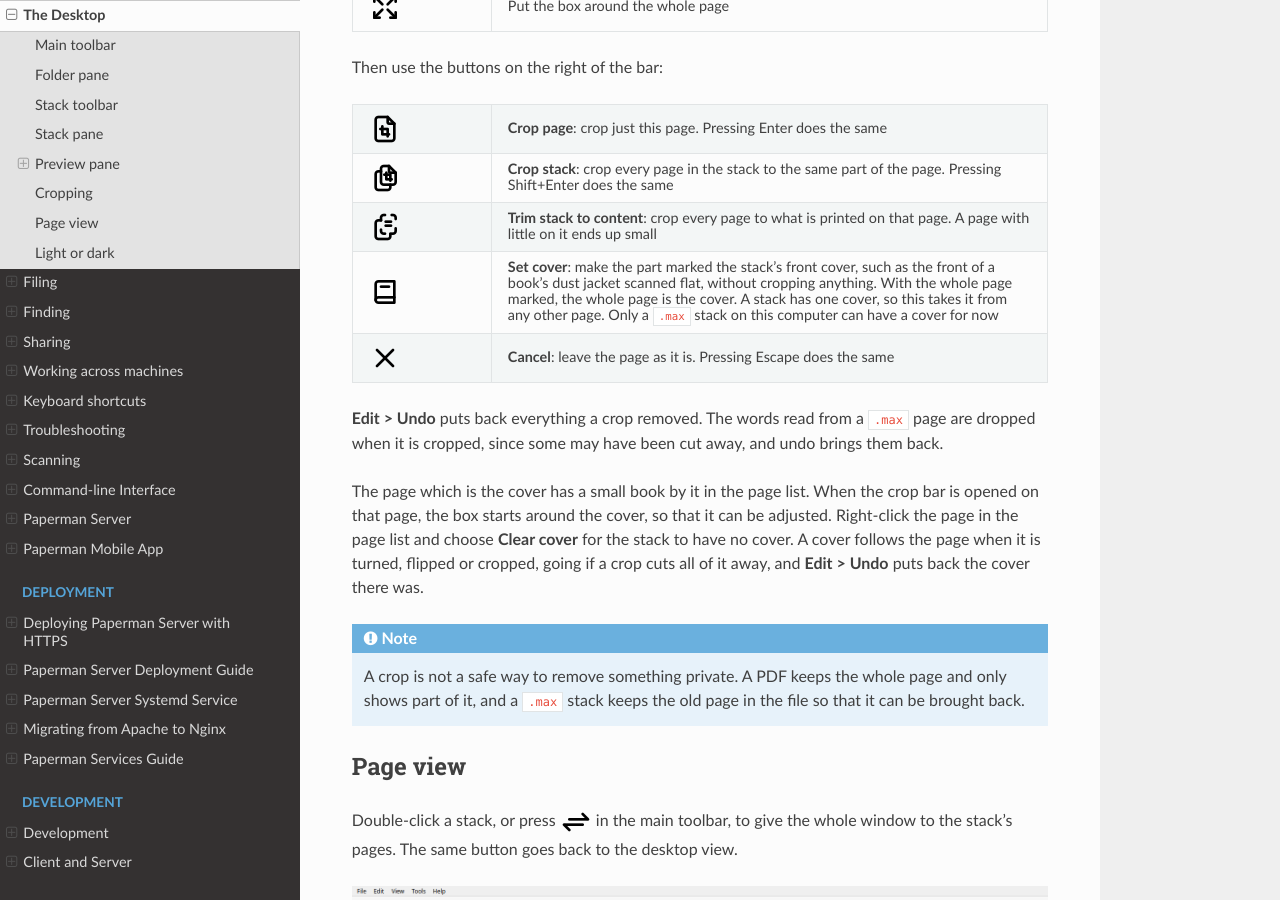
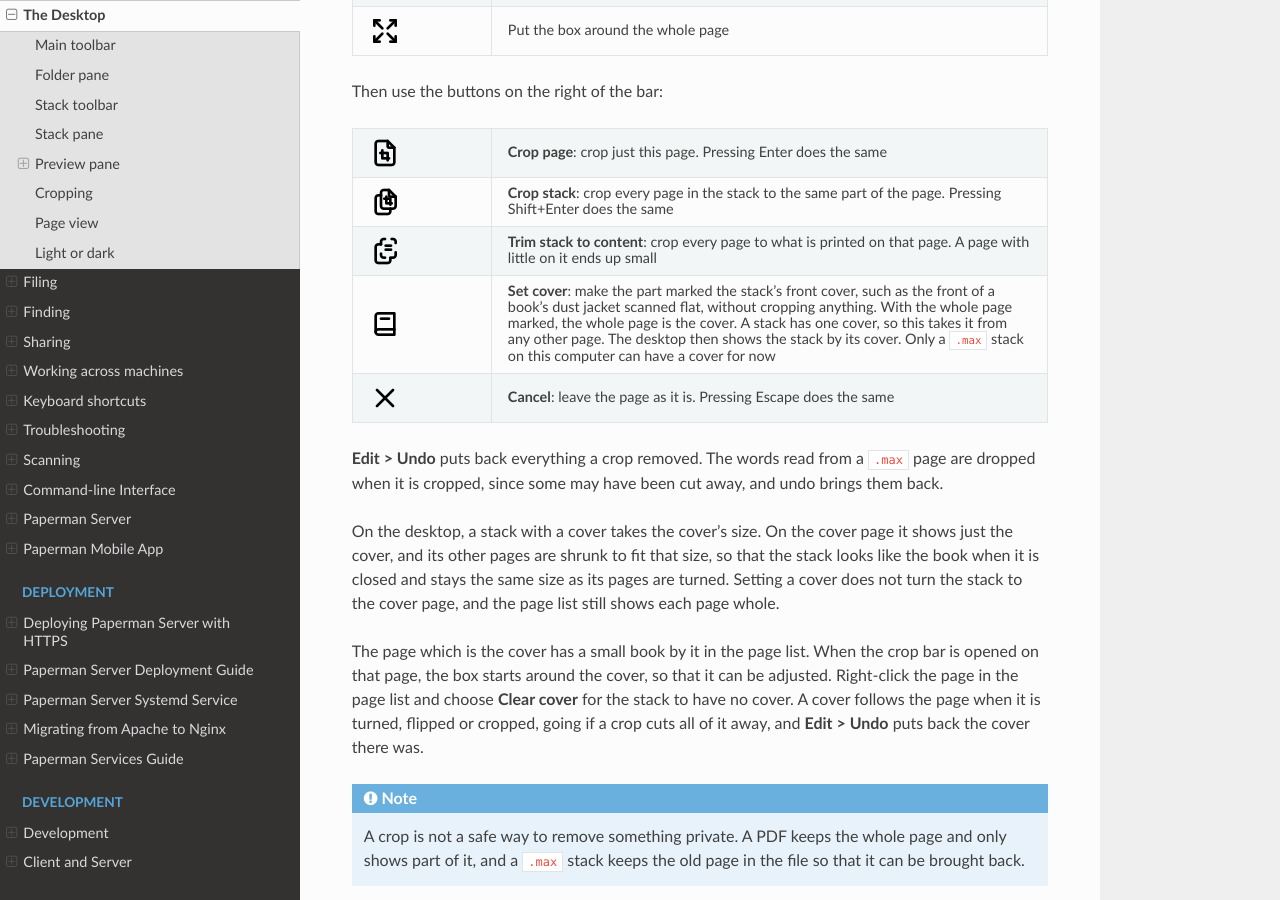
Before and after one commit to sjg20/paperman, a Sphinx documentation site: the page built from doc/desktop.rst, in a window 1280 px wide and 900 px high, scrolled down 4545 px. Built offline with Sphinx 7.4.7 and the Read the Docs theme 3.1.0, drawn with Linux system fonts in a browser that asks for light colours; some of the changed text lies outside the part shown.

Commit message:
doc: Say that the desktop shows a stack by its cover
The user guide says how to set a stack's cover, but not what it does on
the desktop.

Say that a stack with a cover is shown by its cover, like the book when
it is closed, taking the cover's size with its other pages shrunk to
fit, and that setting a cover neither turns the stack to the cover page
nor changes the page list.

Co-developed-by: Claude Opus 5.5 <noreply@anthropic.com>
Claude-Session: https://claude.ai/code/session_01BxfLL7T8McSpFMMxYekitE

```diff
--- a/doc/desktop.rst
+++ b/doc/desktop.rst
@@ -98,7 +98,8 @@ Stack pane
 Each stack in the folder is shown with its name, the name of the page
 shown (by default, when it was scanned) and a picture of that page.
 Below a stack of more than one page are its page count and arrows to turn
-its pages.
+its pages. A stack with a cover is shown by its cover, like a closed
+book (see `Cropping`_).
 
 - Click a stack to select it, Ctrl-click to add more, and **Edit > Select
   all** (Ctrl+A) to select every one. The arrow keys move from stack to
@@ -216,14 +217,21 @@ Then use the buttons on the right of the bar:
      - **Set cover**: make the part marked the stack's front cover, such as
        the front of a book's dust jacket scanned flat, without cropping
        anything. With the whole page marked, the whole page is the cover.
-       A stack has one cover, so this takes it from any other page. Only a
-       ``.max`` stack on this computer can have a cover for now
+       A stack has one cover, so this takes it from any other page. The
+       desktop then shows the stack by its cover. Only a ``.max`` stack on
+       this computer can have a cover for now
    * - |page-crop-cancel|
      - **Cancel**: leave the page as it is. Pressing Escape does the same
 
 **Edit > Undo** puts back everything a crop removed. The words read from a
 ``.max`` page are dropped when it is cropped, since some may have been cut
 away, and undo brings them back.
+
+On the desktop, a stack with a cover takes the cover's size. On the cover
+page it shows just the cover, and its other pages are shrunk to fit that
+size, so that the stack looks like the book when it is closed and stays
+the same size as its pages are turned. Setting a cover does not turn the
+stack to the cover page, and the page list still shows each page whole.
 
 The page which is the cover has a small book by it in the page list. When
 the crop bar is opened on that page, the box starts around the cover, so
```
